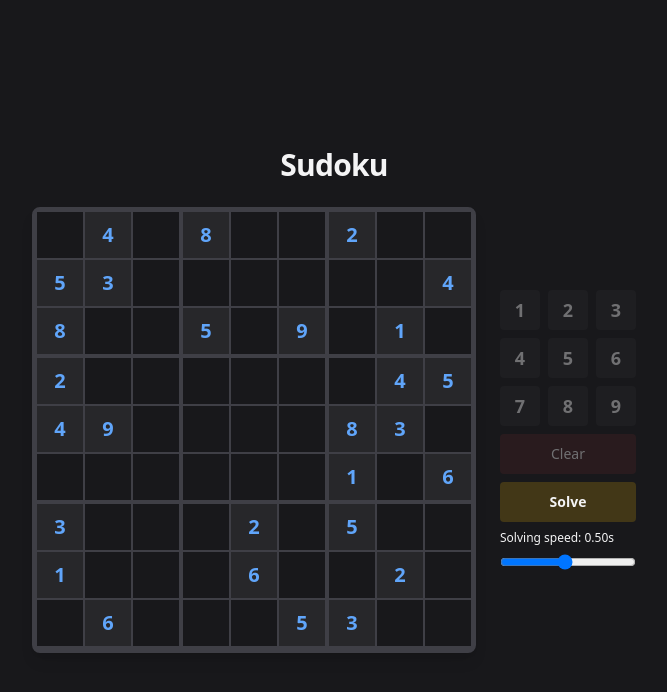
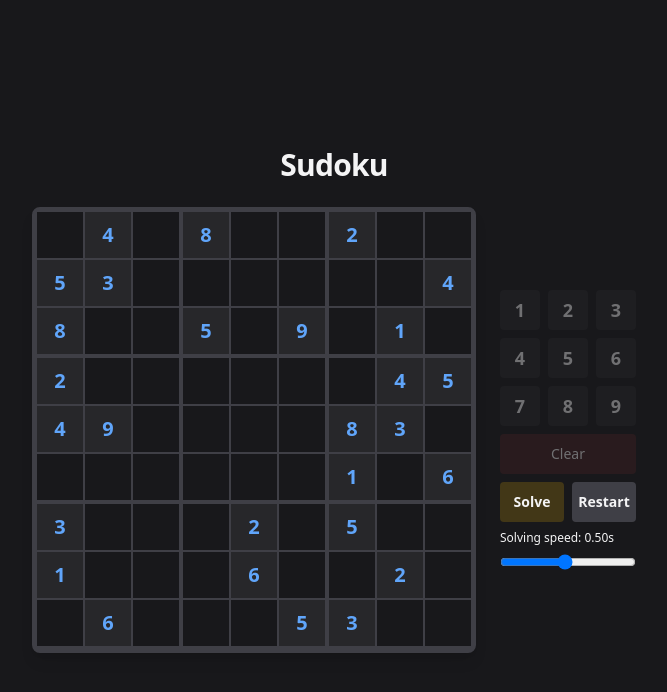
Before and after one commit to cassiossousa/sudoku-next, a Next.js app: page / in a window 1280 px wide. Shown: the top 692 px of the page, without its empty margins (306-973 px from the left). Built offline with nearby package versions, Linux system fonts and the light colour scheme.

Commit message:
feat: add button to restart game

```diff
--- a/app/components/sudoku-numpad.tsx
+++ b/app/components/sudoku-controls.tsx
@@ -1,20 +1,23 @@
 'use client';
 
-export default function SudokuNumpad({
+export default function SudokuControls({
   onInput,
   onSolve,
+  onRestart,
   disabled,
   speed,
   setSpeed,
 }: {
   onInput: (value: number | null) => void;
   onSolve: () => void;
+  onRestart: () => void;
   disabled: boolean;
   speed: number;
   setSpeed: (v: number) => void;
 }) {
   return (
     <div className="flex flex-col gap-2">
+      {/* NUMBER INPUT */}
       <div
         className={`
           grid grid-cols-9 md:grid-cols-3 gap-2
@@ -39,7 +42,8 @@ export default function SudokuNumpad({
         </button>
       </div>
 
-      {/* Solve button (always active) */}
+      {/* ACTIONS */}
+      <div className="grid grid-cols-2 gap-2">
         <button
           onClick={onSolve}
           className="h-10 bg-yellow-500/20 hover:bg-yellow-500/30 rounded text-sm font-semibold"
@@ -47,7 +51,15 @@ export default function SudokuNumpad({
           Solve
         </button>
 
-      {/* Speed control */}
+        <button
+          onClick={onRestart}
+          className="h-10 bg-zinc-700 hover:bg-zinc-600 rounded text-sm font-semibold"
+        >
+          Restart
+        </button>
+      </div>
+
+      {/* SPEED CONTROL */}
       <div className="flex flex-col gap-2 text-xs">
         <label>Solving speed: {(speed / 1000).toFixed(2)}s</label>
         <input
--- a/app/components/sudoku-game.tsx
+++ b/app/components/sudoku-game.tsx
@@ -3,7 +3,7 @@
 import { useState, useRef } from 'react';
 import { SudokuGrid } from '../sudoku/sudoku';
 import SudokuCell from './sudoku-game-cell';
-import SudokuNumpad from './sudoku-numpad';
+import SudokuControls from './sudoku-controls';
 import { solveByBacktracking } from '../solver/backtracking';
 
 export default function SudokuGame({
@@ -44,6 +44,13 @@ export default function SudokuGame({
     updateCell(selected.row, selected.col, value);
   }
 
+  function handleRestart() {
+    solvingRef.current = false;
+    setSudoku(new SudokuGrid(initialValues));
+    setHighlighted(Array.from({ length: 9 }, () => Array(9).fill(false)));
+    setSelected(null);
+  }
+
   async function handleSolve() {
     if (solvingRef.current) return;
     solvingRef.current = true;
@@ -51,9 +58,8 @@ export default function SudokuGame({
     const [solutions, backtrackingNeeded] = solveByBacktracking(sudoku);
     const [solvedGrid, steps] = solutions[0];
 
-    // 1. Reset to initial values only
-    setSudoku(new SudokuGrid(initialValues));
-    setHighlighted(Array.from({ length: 9 }, () => Array(9).fill(false)));
+    // 1. Reset first
+    handleRestart();
 
     // 2. Play steps
     for (const step of steps) {
@@ -127,10 +133,11 @@ export default function SudokuGame({
         ))}
       </div>
 
-      {/* NUMPAD */}
-      <SudokuNumpad
+      {/* CONTROLS */}
+      <SudokuControls
         onInput={handleNumberInput}
         onSolve={handleSolve}
+        onRestart={handleRestart}
         disabled={!selected}
         speed={speed}
         setSpeed={setSpeed}
```
Lines whose indentation alone changed are shown as unchanged.
